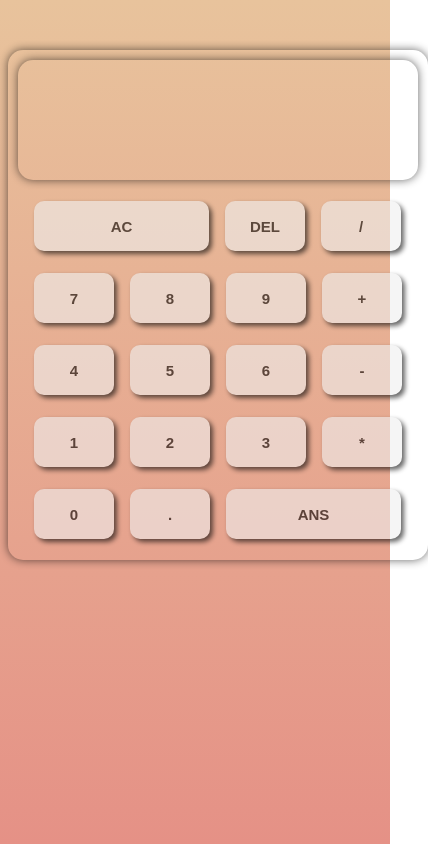
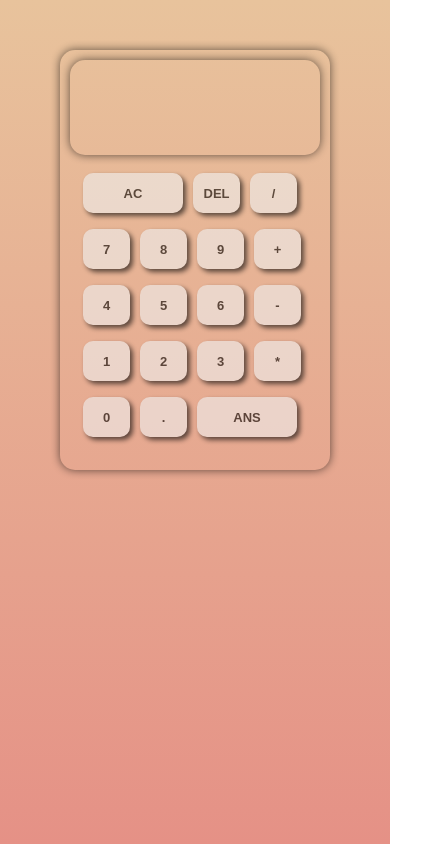
Before and after one commit to shreya5xiii/Calculator, a plain HTML site: page index.html in a window 390 px wide. Shown: the whole page, 428 px wide, since content can reach past the window. Drawn offline with Linux system fonts and the light colour scheme.

Commit message:
Update style.css

```diff
--- a/style.css
+++ b/style.css
@@ -52,3 +52,35 @@ body{
 .long{
     width: 175px;
 }
+
+@media (max-width:500px){
+    #main{
+        width:250px;
+        height:400px;
+
+
+    }
+    #display{
+
+        height:95px;
+        margin-bottom: 10px;
+
+    }
+    .block{
+        width: 47px;
+        height:40px;
+        margin: 3px;
+        font-size: 13px;
+
+      }
+      .long{
+        width: 100px;
+    }
+    #display div{
+
+        margin-top: 50px;
+        margin-right:10px ;
+
+        font-size: 25px;
+    }
+}
```
